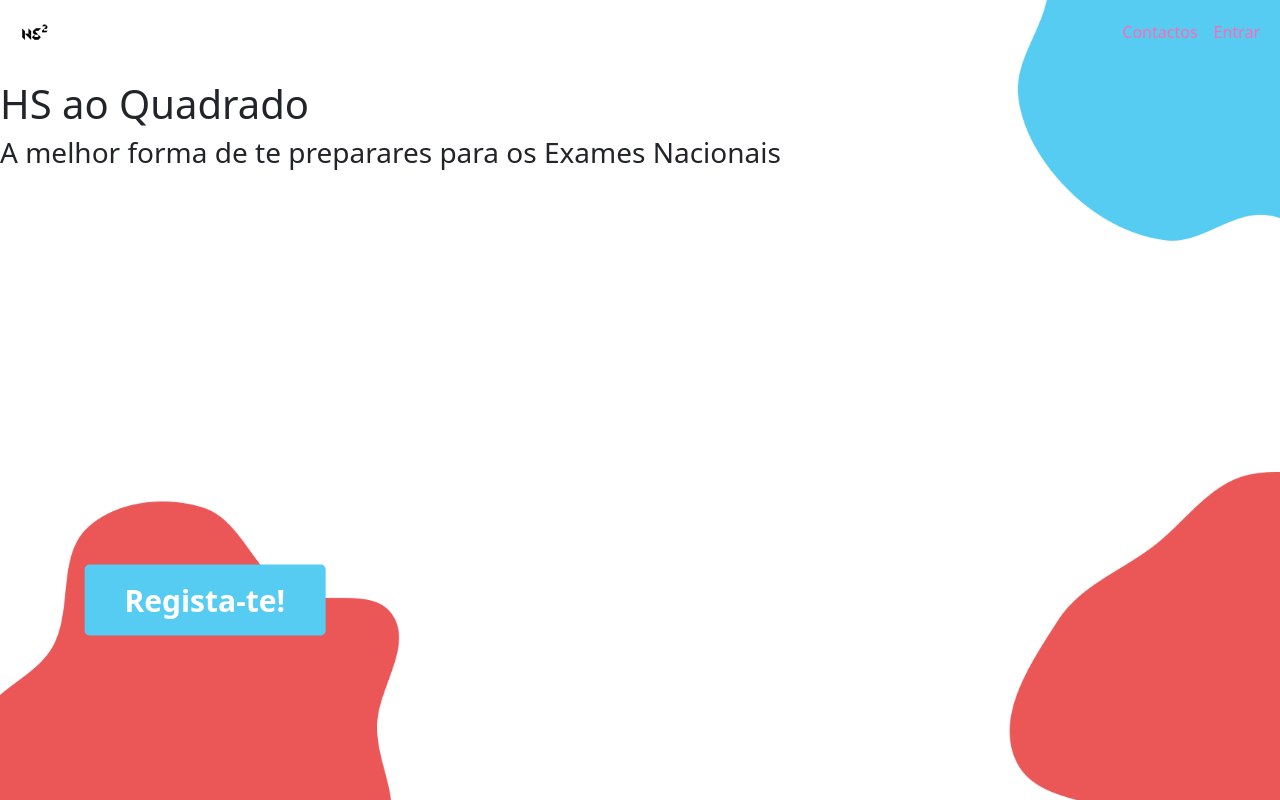
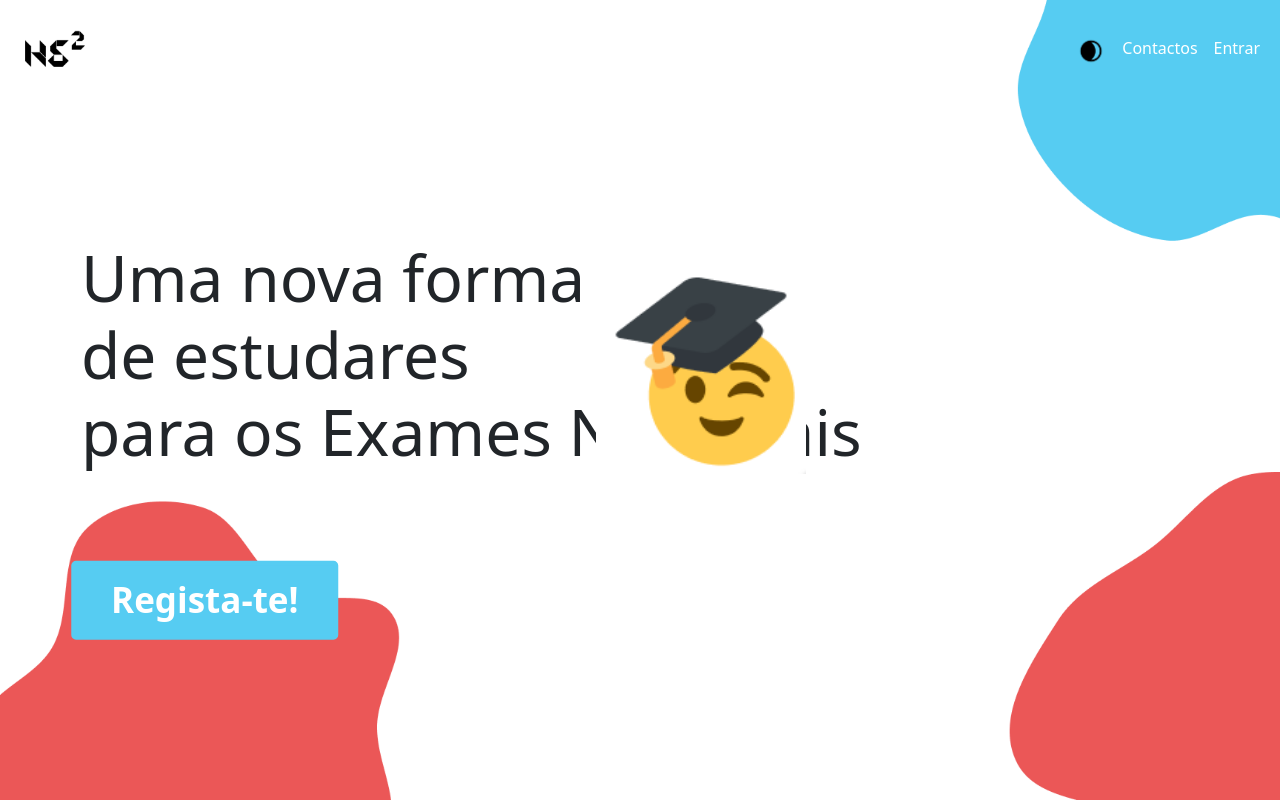
Before and after one commit to HackerSchool/Arquimedia, a Django app: page / in a window 1280 px wide. Run offline with Django 3.2, Linux system fonts and the light colour scheme.

Commit message:
Enhance frontend (#42)
* emoji and title frontend

* Dark Mode

- dark mode bg de tamanho diferente, igual ao problema que houve inicialmente com o primeiro bg
- não consigo mudar o tamanho da letra do h3 e no meu pc o emoji fica em cima do texto
- o tamanho dos textos ainda não faz muito sentido but we can see that later

* Add template for navbar

Co-authored-by: AnaB-2000 <80704854+AnaB-2000@users.noreply.github.com>
Co-authored-by: JeronimoMendes <jeronimo.m.mendes@gmail.com>

```diff
--- a/HSaoQuadrado/templates/base.html
+++ b/HSaoQuadrado/templates/base.html
@@ -7,9 +7,10 @@
         <meta name="keywords" content="">
         <meta name="viewport" content="width=device_width, initial-scale=1.0"     >
         <link href="https://cdn.jsdelivr.net/npm/bootstrap@5.0.0-beta3/dist/css/bootstrap.min.css" rel="stylesheet" integrity="sha384-eOJMYsd53ii+scO/bJGFsiCZc+5NDVN2yr8+0RDqr0Ql0h+rP48ckxlpbzKgwra6" crossorigin="anonymous">
-        <title>HS ao Quadrado</title>
+        <script src="navigation.js"></script>
+
         {% load static %}
-
+        <script src="{% static 'javascript/functional.js' %}"></script>
         <link rel="stylesheet" type="text/css" href="{% static 'css/main.css' %}">
         {% block css %}
 
@@ -19,6 +20,14 @@
 
     <body>
 
+        {% if request.user.is_authenticated %}
+            <!-- Navbar if user is logged in -->
+
+        {% else %}
+            <!-- Navbar for visitors -->
+
+        {% endif %}
+
         {% block content %}
 
         {% endblock %}
--- a/HSaoQuadrado/templates/index.html
+++ b/HSaoQuadrado/templates/index.html
@@ -4,23 +4,33 @@
 {% block content %}
 
 <nav class="navbar navbar-expand-lg mb-3">
-    <div class="container-fluid d-flex bd-highlight">
-      <a class="navbar-brand p-2 w-100 flex-grow-1 bd-highlight" href="#"><img src="{% static 'img/logo_black.png' %}" alt="logo" width="30" height="30" style="vertical-align:middle;"></a>
+  <div class="container-fluid d-flex bd-highlight">
 
-      <div class="collapse navbar-collapse" id="navbarNavAltMarkup">
-        <div class="navbar-nav">
-          <a class="nav-link active p-2 bd-highlight" href="#">Contactos</a>
-          <a class="nav-link active p-2 bd-highlight" href="/login">Entrar</a>
+    <a class="navbar-brand p-2 w-100 flex-grow-1 bd-highlight" href="#"><img src="{% static 'img/logo_black.png' %}" alt="logo" width="70" height="70" style="vertical-align:middle;"></a>
 
-        </div>
+    <div class="collapse navbar-collapse" id="navbarNavAltMarkup">
+      <div class="navbar-nav">
+
+        <a class="d-flex p-2 justify-content-end" onclick="myFunction()"><img src="{% static 'light_dark_mode/lua.png' %}" width="5%"></a>
+        <a class="d-flex p-2 justify-content-end" href="#">Contactos</a>
+        <a class="d-flex p-2 justify-content-end" href="/login">Entrar</a>
+
       </div>
     </div>
-  </nav>
+  </div>
+</nav>
 
-<h1>HS ao Quadrado</h1>
-<h3>A melhor forma de te preparares para os Exames Nacionais</h3>
+<table>
+  <tr>
+    <td><h3 class="titulo"> Uma nova forma <br> de estudares <br> para os Exames Nacionais</h3></td>
+    <td><img class="emoji" src="{% static 'img/emoji.png' %}" alt="emoji" width="210" height="210"></td>
+  </tr>
+  <tr>
+    <td><a href="/signup"><button type="button" class="btn btn-primary btn-lg">Regista-te!</button></a></td>
+  </tr>
+</table>
 
-<a href="/signup"><button type="button" class="btn btn-primary btn-lg">Regista-te!</button></a>
+
 
 
 {% endblock %}
--- a/HSaoQuadrado/templates/navbar.html
+++ /dev/null
@@ -1 +0,0 @@
-{% extends 'base.html'%}
--- a/static/css/main.css
+++ b/static/css/main.css
@@ -6,9 +6,21 @@ body {
     background-attachment: fixed;
 }
 
+.dark-mode {
+    background-image: url('../light_dark_mode/darkmode_bg.png');
+    background-repeat: no-repeat;
+    background-size: cover;
+    background-attachment: fixed;
+    color: white;
+  }
+
 a {
-    color: hotpink ;
+    color: white ;
     text-decoration: none;
+}
+
+h3 {
+    font-size: 2px;
 }
 
 a:hover {
@@ -31,7 +43,7 @@ ul li {
     color: white;
     border: 5px solid #56CCF2;
     padding: 8px 35px;
-    font-size: 30px;
+    font-size: 35px;
     font-weight: bold;
     margin: 0;
     position: absolute;
@@ -46,6 +58,25 @@ ul li {
     border: 5px solid #0895c4;
     color: white;
   }
+
+.titulo {
+    position: absolute;
+    margin-left: 5rem;
+    font-size: 4rem;
+    top: 30%;
+}
+
+.logo {
+    position: absolute;
+    margin-left: 4rem;
+}
+
+.emoji {
+    position: absolute;
+    margin-left: 4rem;
+    top: 33%;
+    right: 37%;
+}
 
 
 /* The following css will only be rendered on devices with max-width of 400px */
--- /dev/null
+++ b/static/javascript/functional.js
@@ -0,0 +1,5 @@
+
+function myFunction() {
+    var element = document.body;
+    element.classList.toggle("dark-mode");
+  }
```
Also changed, not shown: assets/Logo/Logo.svg, static/img/emoji.png (added), static/light_dark_mode/darkmode_bg.png (added), static/light_dark_mode/lua.png (added).
